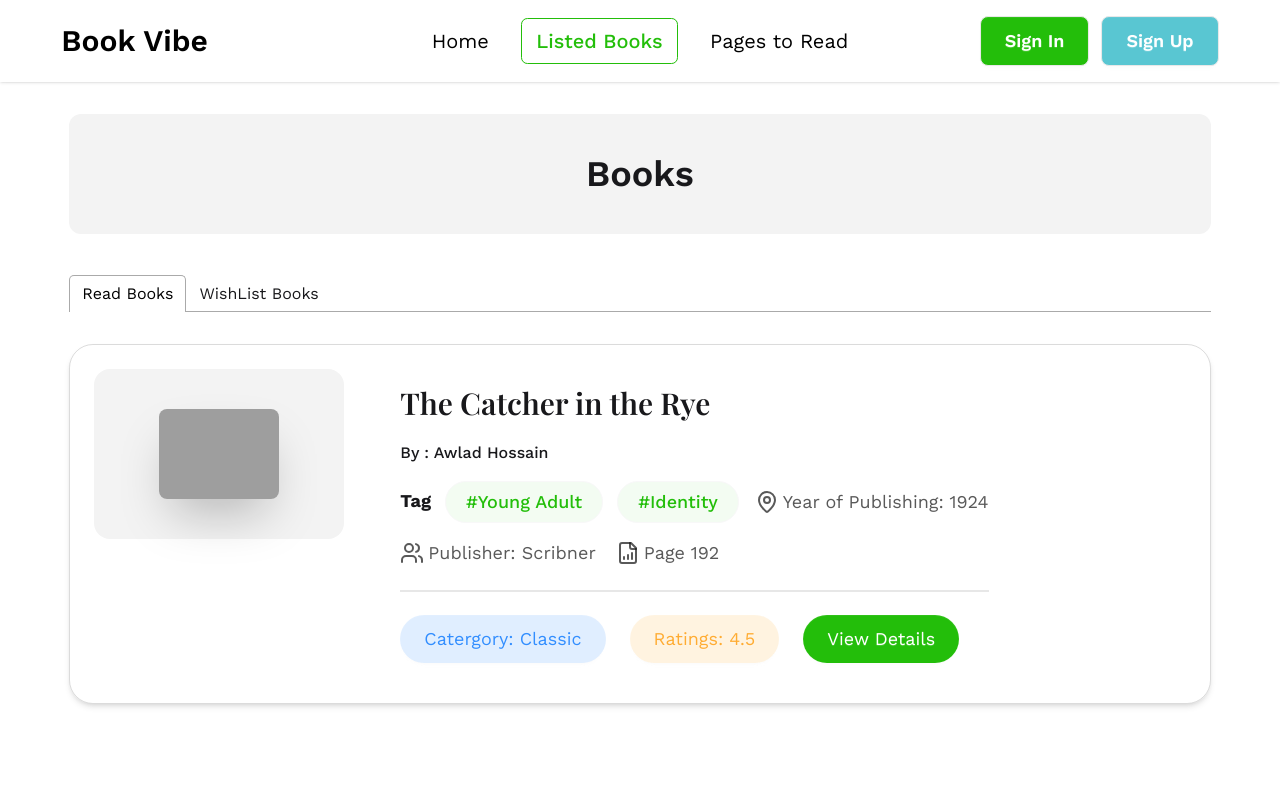
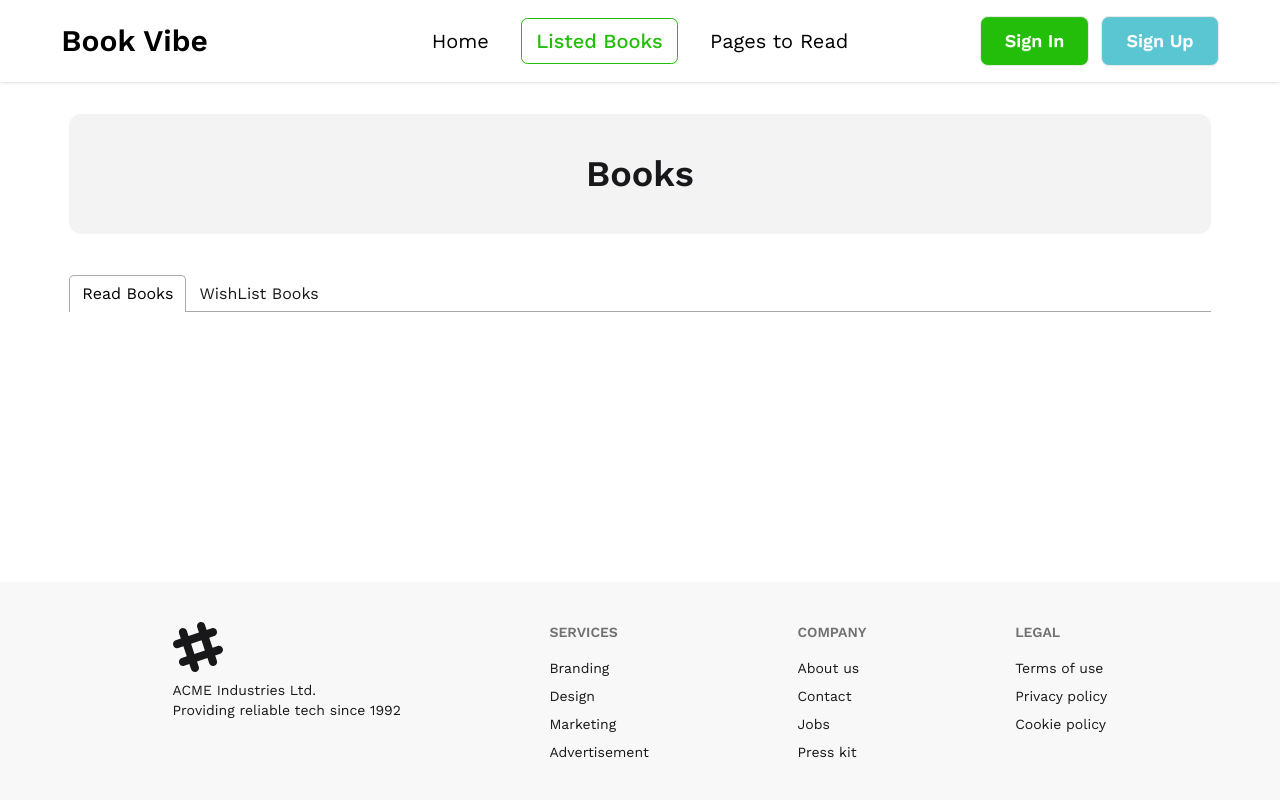
Before and after one commit to hasnatfahmidkhan/react-book-vibe, a React (Vite) app: page /listed-books in a window 1280 px wide. Shown: the top 800 px of the page. Built offline with nearby package versions, Linux system fonts and the light colour scheme; grey boxes are pictures that could not be loaded; a web font is replaced by a local one.

Commit message:
added readlist feature with localstorage

```diff
--- /dev/null
+++ b/src/Components/ReadListCard/ReadListCard.jsx
@@ -0,0 +1,81 @@
+import React from "react";
+import { FileChartColumnIncreasing, MapPin, Users } from "lucide-react";
+import { useNavigate } from "react-router";
+
+const ReadListCard = ({ book }) => {
+  const navigate = useNavigate();
+  const {
+    author,
+    review,
+    bookName,
+    category,
+    image,
+    rating,
+    tags,
+    totalPages,
+    yearOfPublishing,
+    publisher,
+    bookId,
+  } = book;
+  return (
+    <div className="flex flex-col lg:flex-row justify-start border border-[#13131326] rounded-3xl p-6 shadow-md gap-10">
+      <figure className="bg-[#F3F3F3] p-10 w-[250px] h-fit rounded-2xl  flex items-center justify-center">
+        <img
+          src={image}
+          className="max-w-[120px] h-fit rounded-lg shadow-2xl"
+        />
+      </figure>
+      <div className="p-4 ">
+        <h1 className="text-3xl playfair-font font-semibold">{bookName}</h1>
+        <p className="font-medium pt-5">By : {author}</p>
+        <div className="flex items-center py-4 gap-4">
+          <div className="space-x-3.5 text-lg">
+            <span className="font-bold">Tag</span>
+            {tags.map((tag, index) => (
+              <span
+                key={index}
+                className="badge bg-[#23be0a0d] font-medium text-[#23BE0A] text-lg p-5 rounded-full"
+              >
+                #{tag}
+              </span>
+            ))}
+          </div>
+          <span className="text-[#131313b3] text-lg flex items-center gap-1">
+            <MapPin />
+            Year of Publishing: {yearOfPublishing}
+          </span>
+        </div>
+        <div className="flex items-center gap-5">
+          <span className="text-[#131313b3] text-lg flex items-center gap-1">
+            <Users />
+            Publisher: {publisher}
+          </span>
+          <span className="text-[#131313b3] text-lg flex items-center gap-1">
+            <FileChartColumnIncreasing />
+            Page {totalPages}
+          </span>
+        </div>
+
+        <div className="divider"></div>
+
+        <div className="space-x-6">
+          <button className="btn p-6 text-[#328EFF] rounded-full bg-[#328eff26] border-none font-normal text-lg">
+            Catergory: <span>{category}</span>
+          </button>
+          <button className="btn font-normal p-6 rounded-full text-lg bg-[#FFAC3326] border-none text-[#FFAC33]">
+            Ratings: <span>{rating}</span>
+          </button>
+
+          <button
+            onClick={() => navigate(`/book-details/${bookId}`, { state: book })}
+            className="font-normal btn p-6 rounded-full text-lg bg-[#23BE0A] border-none text-white "
+          >
+            View Details
+          </button>
+        </div>
+      </div>
+    </div>
+  );
+};
+
+export default ReadListCard;
--- a/src/Pages/BookDetails/BookDetails.jsx
+++ b/src/Pages/BookDetails/BookDetails.jsx
@@ -1,4 +1,5 @@
 import { useLocation } from "react-router";
+import { addToStoredDB } from "../../Utility/addToDB";
 
 const BookDetails = () => {
   const { state: book } = useLocation();
@@ -13,8 +14,11 @@ const BookDetails = () => {
     totalPages,
     yearOfPublishing,
     publisher,
+    bookId,
   } = book;
-
+  const handleMarkedAsRead = (id) => {
+    addToStoredDB(id);
+  };
   return (
     <>
       <div className="flex flex-col lg:flex-row justify-between gap-10">
@@ -65,9 +69,14 @@ const BookDetails = () => {
             </thead>
           </table>
           <div className="space-x-6">
-            <button className="btn p-6 rounded-md text-lg">Read</button>
+            <button
+              onClick={() => handleMarkedAsRead(bookId)}
+              className="btn p-6 rounded-md text-lg"
+            >
+              Mark as Read
+            </button>
             <button className="btn p-6 rounded-md text-lg bg-[#50B1C9] hover:bg-[#3796ad] text-white">
-              Wishlist
+              Add to Wishlist
             </button>
           </div>
         </div>
--- a/src/Pages/ListedBooks/ListedBooks.jsx
+++ b/src/Pages/ListedBooks/ListedBooks.jsx
@@ -1,7 +1,22 @@
-import { FileChartColumnIncreasing, MapPin, Users } from "lucide-react";
+import { useEffect, useState } from "react";
+import { useLoaderData } from "react-router";
 import { Tab, Tabs, TabList, TabPanel } from "react-tabs";
 import "react-tabs/style/react-tabs.css";
+import { getStoredData } from "../../Utility/addToDB";
+import ReadListCard from "../../Components/ReadListCard/ReadListCard";
 const ListedBooks = () => {
+  const { data: books } = useLoaderData();
+  const [storedBooks, setstoredBooks] = useState([]);
+  useEffect(() => {
+    const booksId = getStoredData();
+    const convertedBookId = booksId.map((id) => parseInt(id));
+    const readbooks = books.filter((book) =>
+      convertedBookId.includes(book.bookId)
+    );
+
+    setstoredBooks(readbooks);
+  }, [books]);
+  console.log(storedBooks);
   return (
     <section>
       <div className="bg-[#F3F3F3] text-center py-10 rounded-xl">
@@ -16,64 +31,12 @@ const ListedBooks = () => {
 
           <TabPanel>
             <section className="my-8">
-              <div className="flex flex-col lg:flex-row justify-start border border-[#13131326] rounded-3xl p-6 shadow-md gap-10">
-                <figure className="bg-[#F3F3F3] p-10 w-[250px] h-fit rounded-2xl  flex items-center justify-center">
-                  <img
-                    src="https://i.ibb.co.com/khHN7Pk/9780143454212.jpg"
-                    className="max-w-[120px] h-fit rounded-lg shadow-2xl"
-                  />
-                </figure>
-                <div className="p-4 ">
-                  <h1 className="text-3xl playfair-font font-semibold">
-                    The Catcher in the Rye
-                  </h1>
-                  <p className="font-medium pt-5">By : Awlad Hossain</p>
-                  <div className="flex items-center py-4 gap-4">
-                    <div className="space-x-3.5 text-lg">
-                      <span className="font-bold">Tag</span>
-                      {/* {tags.map((tag, index) => ( */}
-                      <span className="badge bg-[#23be0a0d] font-medium text-[#23BE0A] text-lg p-5 rounded-full">
-                        #Young Adult
-                      </span>
-                      <span className="badge bg-[#23be0a0d] font-medium text-[#23BE0A] text-lg p-5 rounded-full">
-                        #Identity
-                      </span>
-
-                      {/* ))} */}
-                    </div>
-                    <span className="text-[#131313b3] text-lg flex items-center gap-1">
-                      <MapPin />
-                      Year of Publishing: 1924
-                    </span>
-                  </div>
-                  <div className="flex items-center gap-5">
-                    <span className="text-[#131313b3] text-lg flex items-center gap-1">
-                      <Users />
-                      Publisher: Scribner
-                    </span>
-                    <span className="text-[#131313b3] text-lg flex items-center gap-1">
-                      <FileChartColumnIncreasing />
-                      Page 192
-                    </span>
-                  </div>
-
-                  <div className="divider"></div>
-
-                  <div className="space-x-6">
-                    <button className="btn p-6 text-[#328EFF] rounded-full bg-[#328eff26] border-none font-normal text-lg">
-                      Catergory: <span>Classic</span>
-                    </button>
-                    <button className="btn font-normal p-6 rounded-full text-lg bg-[#FFAC3326] border-none text-[#FFAC33]">
-                      Ratings: <span>4.5</span>
-                    </button>
-                    <button className="font-normal btn p-6 rounded-full text-lg bg-[#23BE0A] border-none text-white ">
-                      View Details
-                    </button>
-                  </div>
-                </div>
-              </div>
+              {storedBooks.map((book) => (
+                <ReadListCard key={book.bookId} book={book} />
+              ))}
             </section>
           </TabPanel>
+
           <TabPanel>
             <h2>WishList Books</h2>
           </TabPanel>
--- a/src/Routes/Routes.jsx
+++ b/src/Routes/Routes.jsx
@@ -20,6 +20,8 @@ export const router = createBrowserRouter([
       {
         path: "/listed-books",
         Component: ListedBooks,
+        HydrateFallback: SpinnerCircle,
+        loader: () => axios("/data/booksData.json"),
       },
       {
         path: "/pages-to-read",
--- /dev/null
+++ b/src/Utility/addToDB.js
@@ -0,0 +1,17 @@
+export const getStoredData = () => {
+  const storedSTRData = localStorage.getItem("readlist");
+  if (storedSTRData) return JSON.parse(storedSTRData);
+  return [];
+};
+
+export const addToStoredDB = (id) => {
+  const storedData = getStoredData();
+  if (storedData.includes(id)) {
+    alert("Book Already Exits at Your Read List");
+    return;
+  } else {
+    storedData.push(id);
+    const convertedData = JSON.stringify(storedData);
+    localStorage.setItem("readlist", convertedData);
+  }
+};
```
